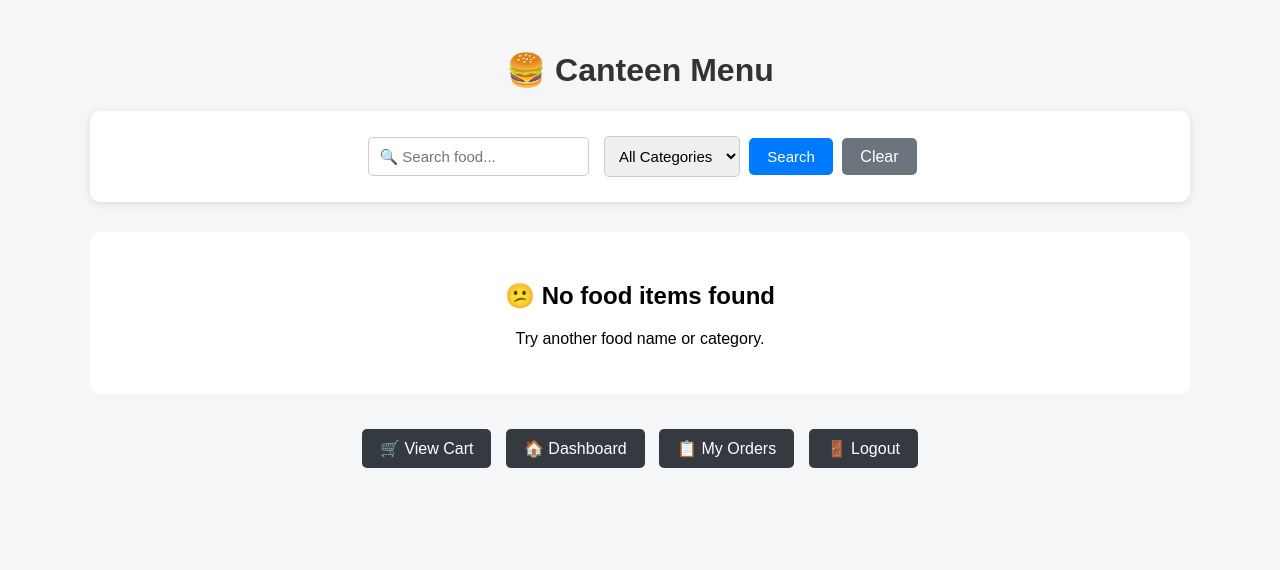
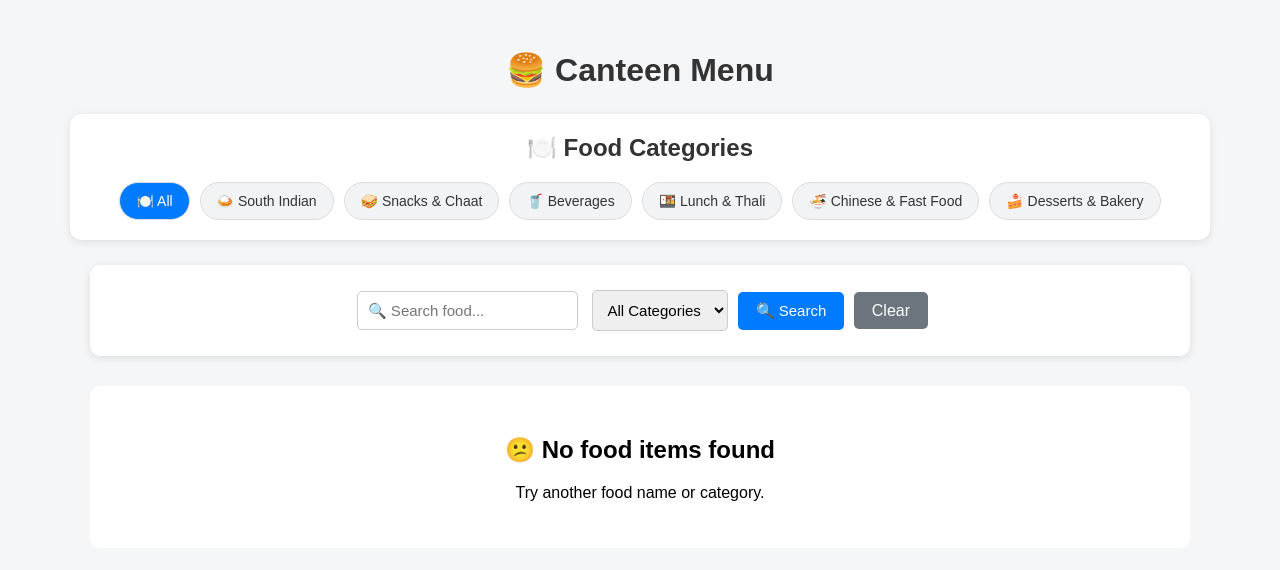
Before and after one commit to Priyanshu-4444/Smart_Canteen, a Flask app: a page that uses templates/menu.html in a window 1280 px wide. Shown: the top 570 px of the page. Run offline with Flask 3, Linux system fonts and the light colour scheme; the visitor is signed in with stand-in values (Sample User, id 1); data that the repository does not hold is empty.

Commit message:
Add food category support

```diff
--- a/app.py
+++ b/app.py
@@ -16,12 +16,15 @@ app.secret_key = "smart_canteen_secret_key"
 import os
 import pymysql
 
+import os
+import pymysql
+
 db = pymysql.connect(
-    host=os.environ.get("DB_HOST"),
-    port=int(os.environ.get("DB_PORT", 12855)),
-    user=os.environ.get("DB_USER"),
-    password=os.environ.get("DB_PASSWORD"),
-    database=os.environ.get("DB_NAME", "defaultdb"),
+    host=os.environ.get("DB_HOST", "127.0.0.1"),
+    port=int(os.environ.get("DB_PORT", 3307)),
+    user=os.environ.get("DB_USER", "root"),
+    password=os.environ.get("DB_PASSWORD", ""),
+    database=os.environ.get("DB_NAME", "canteen_db"),
     connect_timeout=10,
     ssl={"ssl": {}}
 )
--- a/templates/menu.html
+++ b/templates/menu.html
@@ -58,6 +58,53 @@
             border-radius: 5px;
             margin-left: 5px;
         }
+
+        /* CATEGORY SECTION */
+
+        .categories {
+            max-width: 1100px;
+            margin: 25px auto;
+            background: white;
+            padding: 20px;
+            border-radius: 12px;
+            box-shadow: 0 2px 8px rgba(0,0,0,0.1);
+            text-align: center;
+        }
+
+        .categories h2 {
+            margin-top: 0;
+            color: #333;
+        }
+
+        .category-buttons {
+            display: flex;
+            flex-wrap: wrap;
+            justify-content: center;
+            gap: 10px;
+        }
+
+        .category-btn {
+            text-decoration: none;
+            padding: 10px 16px;
+            border-radius: 20px;
+            background: #f1f3f5;
+            color: #333;
+            border: 1px solid #ddd;
+            font-size: 14px;
+            transition: 0.2s;
+        }
+
+        .category-btn:hover {
+            background: #007bff;
+            color: white;
+        }
+
+        .all-category {
+            background: #007bff;
+            color: white;
+        }
+
+        /* MENU CARDS */
 
         .menu-container {
             max-width: 1100px;
@@ -130,8 +177,52 @@
 
     <h1>🍔 Canteen Menu</h1>
 
+
+    <!-- CATEGORY BUTTONS -->
+
+    <div class="categories">
+
+        <h2>🍽️ Food Categories</h2>
+
+        <div class="category-buttons">
+
+            <a href="/menu" class="category-btn all-category">
+                🍽️ All
+            </a>
+
+            <a href="/menu?category=South%20Indian" class="category-btn">
+                🍛 South Indian
+            </a>
+
+            <a href="/menu?category=Snacks" class="category-btn">
+                🥪 Snacks & Chaat
+            </a>
+
+            <a href="/menu?category=Beverage" class="category-btn">
+                🥤 Beverages
+            </a>
+
+            <a href="/menu?category=Lunch" class="category-btn">
+                🍱 Lunch & Thali
+            </a>
+
+            <a href="/menu?category=Fast%20Food" class="category-btn">
+                🍜 Chinese & Fast Food
+            </a>
+
+            <a href="/menu?category=Dessert" class="category-btn">
+                🍰 Desserts & Bakery
+            </a>
+
+        </div>
+
+    </div>
+
+
     <!-- SEARCH AND FILTER -->
+
     <div class="top-bar">
+
         <div class="search-box">
 
             <form method="GET" action="/menu">
@@ -144,9 +235,11 @@
                 >
 
                 <select name="category">
+
                     <option value="">All Categories</option>
 
                     {% for category in categories %}
+
                         <option
                             value="{{ category[0] }}"
                             {% if selected_category == category[0] %}
@@ -155,12 +248,13 @@
                         >
                             {{ category[0] }}
                         </option>
+
                     {% endfor %}
 
                 </select>
 
                 <button type="submit" class="search-btn">
-                    Search
+                    🔍 Search
                 </button>
 
                 <a href="/menu" class="clear-btn">
@@ -170,10 +264,12 @@
             </form>
 
         </div>
+
     </div>
 
 
     <!-- MENU ITEMS -->
+
     <div class="menu-container">
 
         {% if items %}
@@ -191,6 +287,9 @@
                     <p class="category">
                         Category: {{ item[3] }}
                     </p>
+
+
+                    <!-- ADD TO CART -->
 
                     <form method="POST" action="/add_to_cart">
 
@@ -213,9 +312,11 @@
                         <select name="quantity" class="quantity">
 
                             {% for i in range(1, 11) %}
+
                                 <option value="{{ i }}">
                                     {{ i }}
                                 </option>
+
                             {% endfor %}
 
                         </select>
@@ -228,8 +329,6 @@
 
                     </form>
 
-                    </form>
-
                 </div>
 
             {% endfor %}
@@ -237,8 +336,13 @@
         {% else %}
 
             <div class="no-items">
+
                 <h2>😕 No food items found</h2>
-                <p>Try another food name or category.</p>
+
+                <p>
+                    Try another food name or category.
+                </p>
+
             </div>
 
         {% endif %}
@@ -247,6 +351,7 @@
 
 
     <!-- BOTTOM LINKS -->
+
     <div class="bottom-links">
 
         <a href="/cart">
@@ -266,3 +371,6 @@
         </a>
 
     </div>
+
+</body>
+</html>
```
Also changed, not shown: templates/add_menu.html (+21 -8 lines), templates/admin_menu.html (+32 -3 lines), templates/edit_menu.html (+25 -7 lines). Lines whose indentation alone changed are shown as unchanged.
